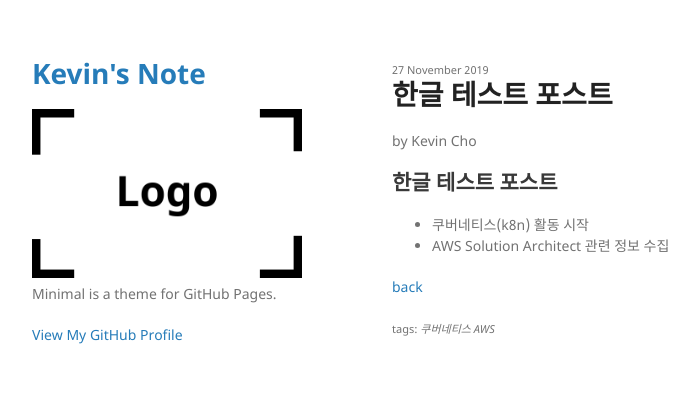
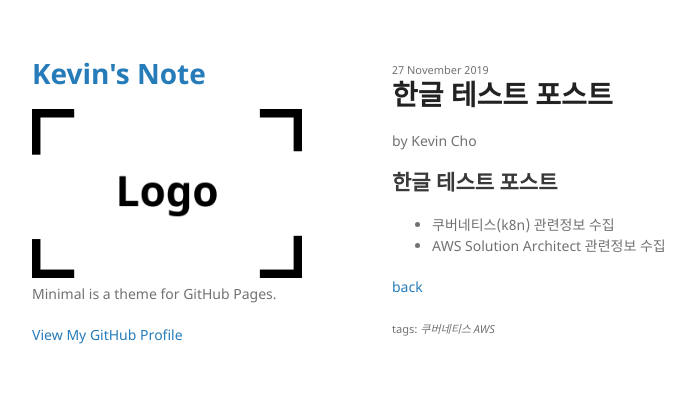
Before and after one commit to takearest118/takearest118.github.io, a Jekyll site: the page built from test-korean-page.md, in a window 1280 px wide. Shown: the top 408 px of the page, without its empty margins (178-877 px from the left). Built offline with Jekyll 4.4.1, drawn with Linux system fonts in a browser that asks for light colours; our own code applies the rules of GitHub Pages for plain Markdown files.

Commit message:
update posts

```diff
--- a/test-korean-page.md
+++ b/test-korean-page.md
@@ -7,8 +7,8 @@ author: Kevin Cho
 
 ## 한글 테스트 포스트
 
-- 쿠버네티스(k8n) 활동 시작
-- AWS Solution Architect 관련 정보 수집
+- 쿠버네티스(k8n) 관련정보 수집
+- AWS Solution Architect 관련정보 수집
 
 
 [back](./)
```
Also changed, not shown: index.md (+8 -1 lines).
